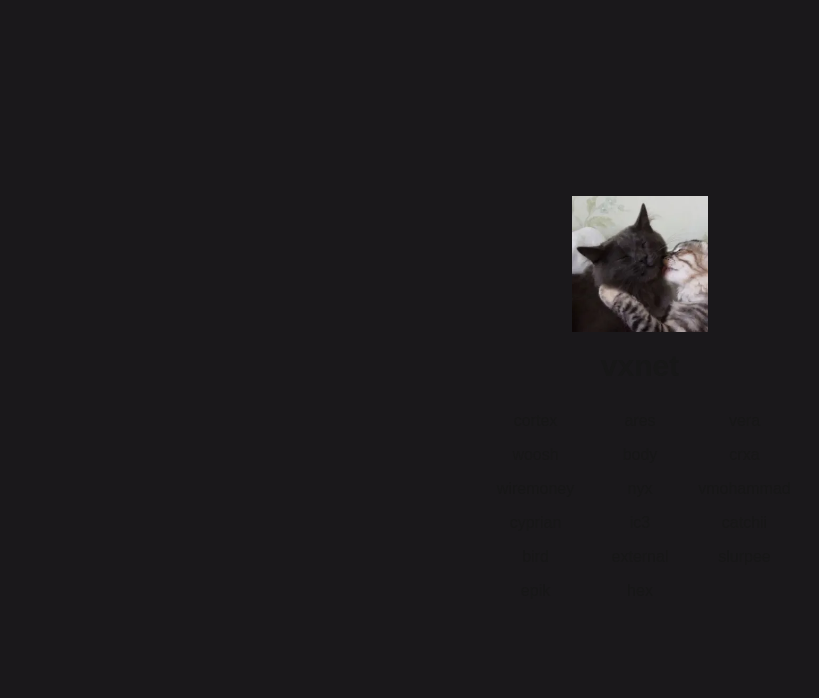
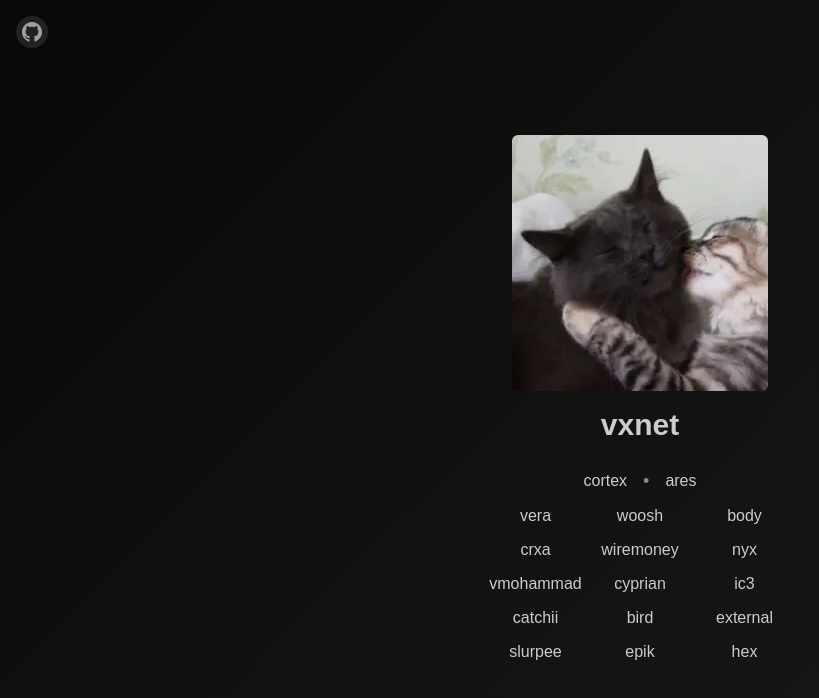
Before and after one commit to vxnetsh/website, a Next.js app: page / in a window 1280 px wide. Shown: the top 698 px of the page, without its empty margins (0-819 px from the left). Built offline with nearby package versions, Linux system fonts and the light colour scheme; a web font is replaced by a local one.

Commit message:
feat(project): mini revamp

```diff
--- a/src/app/globals.css
+++ b/src/app/globals.css
@@ -1,27 +1,48 @@
 @import "tailwindcss";
 
-:root {
-  --background: #ffffff;
-  --foreground: #171717;
-}
 
 @theme inline {
   --color-background: var(--background);
   --color-foreground: var(--foreground);
 }
 
-@media (prefers-color-scheme: dark) {
-  :root {
-    --background: #0a0a0a;
-    --foreground: #ededed;
+:root {
+    --background: linear-gradient(135deg, #080808 0%, #121212 50%, #1a1a1a 100%);
+    --foreground: #cccccc;
   }
-}
 
 body {
   background: var(--background);
   color: var(--foreground);
+  min-height: 100vh;
+  background-attachment: fixed;
+  position: relative;
+  overflow-x: hidden;
+}
+
+  body::before {
+    background: linear-gradient(135deg,
+      rgba(8, 8, 8, 0.5) 0%,
+      rgba(18, 18, 18, 0.5) 25%,
+      rgba(26, 26, 26, 0.5) 50%,
+      rgba(18, 18, 18, 0.5) 75%,
+      rgba(8, 8, 8, 0.5) 100%);
+    background-size: 400% 400%;
+    animation: gradientMove 15s ease infinite;
+  }
+
+@keyframes gradientMove {
+  0% { background-position: 0% 50%; }
+  50% { background-position: 100% 50%; }
+  100% { background-position: 0% 50%; }
 }
 
 .font-kode {
   font-family: var(--font-kode-mono);
 }
+
+.gradient-bg {
+  background: transparent;
+  position: relative;
+  z-index: 0;
+}
--- a/src/app/layout.tsx
+++ b/src/app/layout.tsx
@@ -9,7 +9,7 @@
 
 export const metadata: Metadata = {
   title: "vxnet",
-  description: "vxnet official website",
+  description: "vxnet official homepage",
 };
 
 export default function RootLayout({
@@ -19,6 +19,7 @@
 }>) {
   return (
     <html lang="en">
+      <meta name="darkreader-lock" />
       <body
         className={`${kodeMono.variable} antialiased w-screen h-screen`}
       >
--- a/src/app/page.tsx
+++ b/src/app/page.tsx
@@ -1,5 +1,8 @@
+"use client";
+
 import Image from "next/image";
 import Link from "next/link";
+import { motion } from "framer-motion";
 
 const members = [
 	{ name: "cortex", link: "https://cortex.rest/" },
@@ -23,20 +26,143 @@
 
 export default function Home() {
 	return (
-		<div className="font-kode w-full min-h-screen flex flex-col items-center justify-center gap-6 bg-[#1a181b]">
-			<div className="flex flex-col items-center justify-center gap-4">
-				<Image src="/icon.png" alt="logo" width={136} height={136} />
-				<span className="text-3xl font-bold">vxnet</span>
+		<div className="font-kode w-full min-h-screen flex flex-col items-center justify-center gap-6 gradient-bg relative">
+			<motion.div
+				className="absolute top-4 left-4"
+				initial={{ opacity: 0 }}
+				animate={{ opacity: 1 }}
+				transition={{ duration: 0.5, delay: 0.3 }}
+			>
+				<Link href="https://github.com/vxnetsh/website" target="_blank">
+					<div className="bg-white/10 p-1.5 rounded-full hover:bg-white/20 transition-all duration-300">
+						<svg xmlns="http://www.w3.org/2000/svg" width="20" height="20" viewBox="0 0 24 24" fill="#a0a0a0">
+							<path d="M12 0c-6.626 0-12 5.373-12 12 0 5.302 3.438 9.8 8.207 11.387.599.111.793-.261.793-.577v-2.234c-3.338.726-4.033-1.416-4.033-1.416-.546-1.387-1.333-1.756-1.333-1.756-1.089-.745.083-.729.083-.729 1.205.084 1.839 1.237 1.839 1.237 1.07 1.834 2.807 1.304 3.492.997.107-.775.418-1.305.762-1.604-2.665-.305-5.467-1.334-5.467-5.931 0-1.311.469-2.381 1.236-3.221-.124-.303-.535-1.524.117-3.176 0 0 1.008-.322 3.301 1.23.957-.266 1.983-.399 3.003-.404 1.02.005 2.047.138 3.006.404 2.291-1.552 3.297-1.23 3.297-1.23.653 1.653.242 2.874.118 3.176.77.84 1.235 1.911 1.235 3.221 0 4.609-2.807 5.624-5.479 5.921.43.372.823 1.102.823 2.222v3.293c0 .319.192.694.801.576 4.765-1.589 8.199-6.086 8.199-11.386 0-6.627-5.373-12-12-12z"/>
+						</svg>
+					</div>
+				</Link>
+			</motion.div>
+
+			<motion.div
+				className="flex flex-col items-center justify-center gap-4"
+				initial={{ opacity: 0, y: 30 }}
+				animate={{ opacity: 1, y: 0 }}
+				transition={{ duration: 0.7, ease: "easeOut" }}
+			>
+				<motion.div
+					initial={{ opacity: 0, scale: 0.8 }}
+					animate={{ opacity: 1, scale: 1 }}
+					transition={{
+						duration: 0.8,
+						delay: 0.2,
+						ease: [0.175, 0.885, 0.32, 1.275] // Custom cubic bezier for a nice elastic effect
+					}}
+				>
+					<Image src="/icon.png" className="rounded-md" alt="logo" width={256} height={256} />
+				</motion.div>
+				<motion.span
+					className="text-3xl font-bold"
+					initial={{ opacity: 0, y: 10 }}
+					animate={{ opacity: 1, y: 0 }}
+					transition={{ duration: 0.6, delay: 0.5, ease: "easeOut" }}
+				>
+					vxnet
+				</motion.span>
+			</motion.div>
+			<motion.div
+				className="flex flex-col gap-2"
+				initial={{ opacity: 0, y: 30 }}
+				animate={{ opacity: 1, y: 0 }}
+				transition={{ duration: 0.7, delay: 0.7, ease: "easeOut" }}
+			>
+				<div className="flex justify-center items-center">
+					{members.slice(0, 1).map((member, index) => (
+						<motion.div
+							key={member.name}
+							initial={{ opacity: 0, y: 20 }}
+							animate={{ opacity: 1, y: 0 }}
+							transition={{
+								duration: 0.5,
+								delay: 0.8 + (index * 0.05),
+								ease: "easeOut"
+							}}
+						>
+							{member.link === "#" ? (
+								<div className="text-md hover:bg-white/10 px-2 py-[1px] transition-all duration-300 rounded-sm text-center cursor-default">
+									<span>{member.name}</span>
+								</div>
+							) : (
+								<Link href={member.link} target="_blank">
+									<div className="text-md hover:bg-white/10 px-2 py-[1px] transition-all duration-300 rounded-sm text-center cursor-pointer">
+										<span>{member.name}</span>
+									</div>
+								</Link>
+							)}
+						</motion.div>
+					))}
+					<motion.div
+						className="flex items-center justify-center px-2 text-white/50"
+						initial={{ opacity: 0, scaleY: 0.5 }}
+						animate={{ opacity: 1, scaleY: 1 }}
+						transition={{ duration: 0.4, delay: 0.9, ease: "easeOut" }}
+					>
+						<span className="text-lg">•</span>
+					</motion.div>
+					{members.slice(1, 2).map((member, index) => (
+						<motion.div
+							key={member.name}
+							initial={{ opacity: 0, y: 20 }}
+							animate={{ opacity: 1, y: 0 }}
+							transition={{
+								duration: 0.5,
+								delay: 0.9 + (index * 0.05),
+								ease: "easeOut"
+							}}
+						>
+							{member.link === "#" ? (
+								<div className="text-md hover:bg-white/10 px-2 py-[1px] transition-all duration-300 rounded-sm text-center cursor-default">
+									<span>{member.name}</span>
+								</div>
+							) : (
+								<Link href={member.link} target="_blank">
+									<div className="text-md hover:bg-white/10 px-2 py-[1px] transition-all duration-300 rounded-sm text-center cursor-pointer">
+										<span>{member.name}</span>
+									</div>
+								</Link>
+							)}
+						</motion.div>
+					))}
 				</div>
 				<div className="grid grid-cols-3 gap-2">
-				{members.map((member) => (
-					<Link href={member.link} key={member.name} target={member.link == "#" ? "_self" : "_blank"}>
+					{members.slice(2).map((member, index) => (
+						<motion.div
+							key={member.name}
+							initial={{ opacity: 0, y: 15 }}
+							animate={{ opacity: 1, y: 0 }}
+							transition={{
+								duration: 0.4,
+								delay: 1.0 + (index * 0.05),
+								ease: "easeOut"
+							}}
+							whileHover={{
+								scale: 1.05,
+								transition: { duration: 0.2 }
+							}}
+						>
+							{member.link === "#" ? (
+								<div className="w-full h-full text-md hover:bg-white/10 px-[2px] py-[1px] transition-all duration-300 rounded-sm text-center cursor-default">
+									<span>{member.name}</span>
+								</div>
+							) : (
+								<Link href={member.link} target="_blank">
 									<div className="w-full h-full text-md hover:bg-white/10 px-[2px] py-[1px] transition-all duration-300 rounded-sm text-center cursor-pointer">
 										<span>{member.name}</span>
 									</div>
 								</Link>
+							)}
+						</motion.div>
 					))}
 				</div>
+			</motion.div>
 		</div>
 	);
 }
```
Also changed, not shown: package.json (+5 -3 lines), 1 other file (tests, documents, lock files or other folders). Lines whose indentation alone changed are shown as unchanged.
